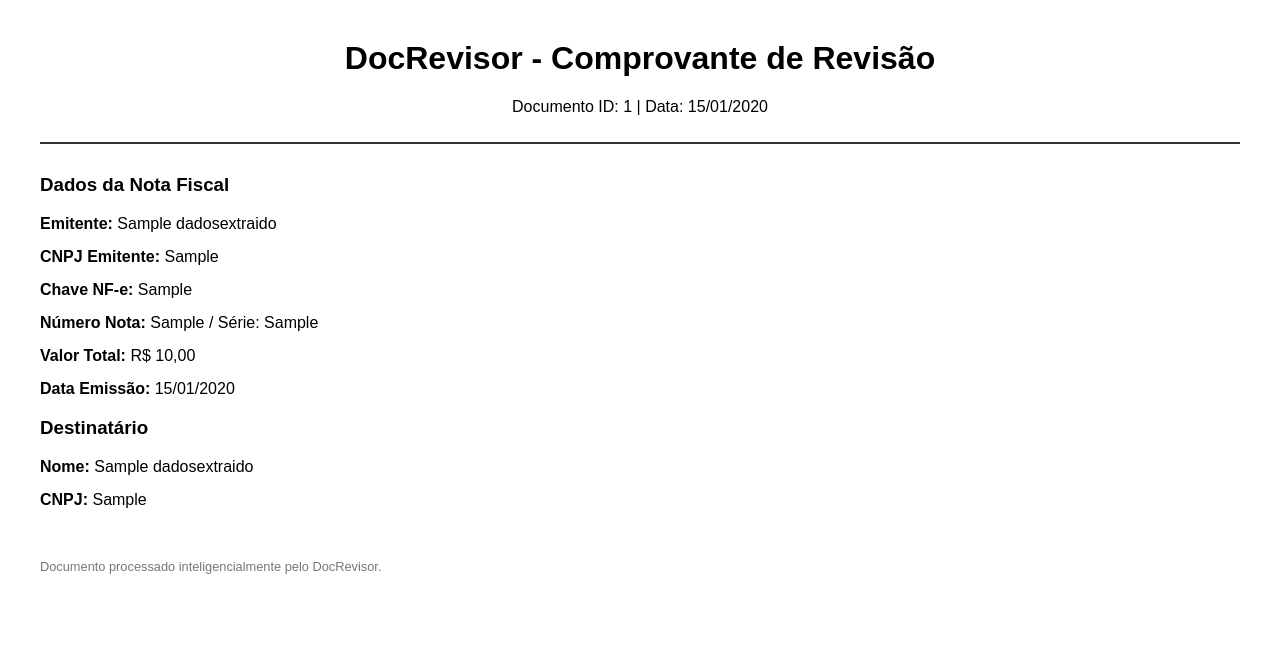
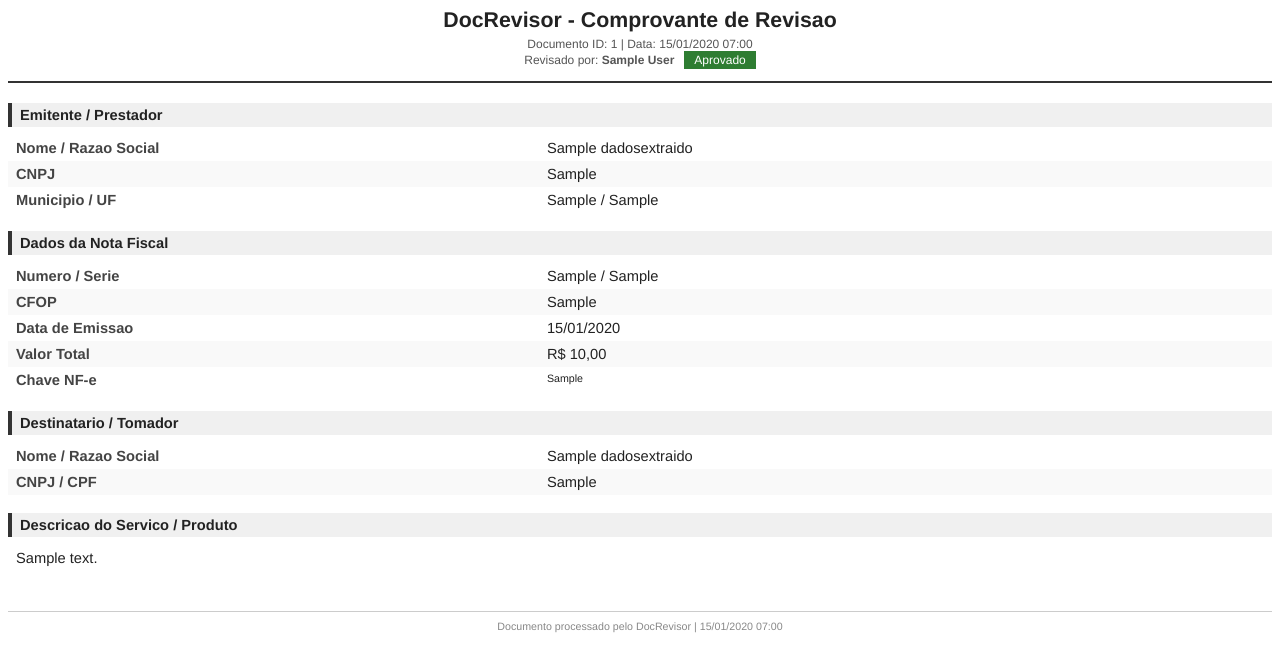
Before and after one commit to driano1221/docrevisor, a Django app: template documentos/templates/documentos/pdf_template.html in a window 1280 px wide. Shown: the top 672 px of the page. Run offline with Django 5.2, Linux system fonts and the light colour scheme; the template is opened without the code that fills it: values that come from a table or form of the project are taken from there, others are empty; tables that the repository leaves empty hold one stand-in row (values such as "Sample post").

Commit message:
Fix PDF encoding, add user name, robust data sanitization and better LLM prompt
PDF fixes:
- Add <meta charset="UTF-8"> to pdf_template.html (prevents garbled chars)
- Switch pisa.CreatePDF to use src= string + encoding='utf-8' (not bytes)
- Replace accented chars in static template text with ASCII-safe equivalents
- Show reviewer name (doc.usuario.get_full_name) and Approved badge in PDF

Data robustness (_sanitizar in views.py):
- CNPJ fields: strip non-digits, truncate to 14 chars (model field limit)
- Chave de acesso: strip non-digits, truncate to 44 chars
- valor_total: handle comma decimal separator, strip formatting, safe Decimal cast
- data_emissao: try multiple date formats (YYYY-MM-DD, DD/MM/YYYY, etc.)
- UF: normalize to 2 uppercase letters
- All text fields: strip whitespace, None -> ''

Improved LLM prompt (llm.py):
- Handles NFS-e, NF-e, CT-e generically (Prestador=emitente, Tomador=destinatario)
- Explicit rules for CNPJ (return only 14 digits), valor_total (float, dot separator)
- Strip markdown code blocks from response before JSON parsing

```diff
--- a/documentos/templates/documentos/pdf_template.html
+++ b/documentos/templates/documentos/pdf_template.html
@@ -1,37 +1,66 @@
 <!DOCTYPE html>
 <html>
 <head>
+    <meta charset="UTF-8"/>
     <style>
-        body { font-family: sans-serif; margin: 40px; }
-        .header { text-align: center; border-bottom: 2px solid #333; padding-bottom: 10px; }
-        .content { margin-top: 30px; }
-        .field { margin-bottom: 15px; }
-        .label { font-weight: bold; }
-        .footer { margin-top: 50px; font-size: 0.8rem; color: #777; }
+        @page { margin: 2cm; }
+        body { font-family: Helvetica, Arial, sans-serif; font-size: 11pt; color: #222; }
+        .header { text-align: center; border-bottom: 2px solid #333; padding-bottom: 12px; margin-bottom: 20px; }
+        .header h1 { font-size: 16pt; margin: 0 0 4px 0; }
+        .header p { margin: 2px 0; font-size: 9pt; color: #555; }
+        .section-title { font-size: 11pt; font-weight: bold; background: #f0f0f0;
+                         padding: 4px 8px; margin: 18px 0 8px 0; border-left: 4px solid #333; }
+        table { width: 100%; border-collapse: collapse; }
+        td { padding: 5px 8px; vertical-align: top; }
+        td.label { font-weight: bold; width: 42%; color: #444; }
+        tr:nth-child(even) { background: #f9f9f9; }
+        .footer { margin-top: 40px; text-align: center; font-size: 8pt; color: #888;
+                  border-top: 1px solid #ccc; padding-top: 8px; }
+        .badge { background: #2e7d32; color: white; padding: 2px 10px; font-size: 9pt; }
     </style>
 </head>
 <body>
     <div class="header">
-        <h1>DocRevisor - Comprovante de Revisão</h1>
-        <p>Documento ID: {{ doc.id }} | Data: {{ doc.data_upload|date:"d/m/Y" }}</p>
+        <h1>DocRevisor - Comprovante de Revisao</h1>
+        <p>Documento ID: {{ doc.id }} | Data: {{ doc.data_upload|date:"d/m/Y H:i" }}</p>
+        <p>Revisado por: <strong>{{ doc.usuario.get_full_name|default:doc.usuario.username }}</strong>
+           &nbsp; <span class="badge">Aprovado</span></p>
     </div>
 
-    <div class="content">
-        <h3>Dados da Nota Fiscal</h3>
-        <div class="field"><span class="label">Emitente:</span> {{ doc.dados.nome_emitente }}</div>
-        <div class="field"><span class="label">CNPJ Emitente:</span> {{ doc.dados.cnpj_emitente }}</div>
-        <div class="field"><span class="label">Chave NF-e:</span> {{ doc.dados.chave_acesso }}</div>
-        <div class="field"><span class="label">Número Nota:</span> {{ doc.dados.numero_nota }} / Série: {{ doc.dados.serie }}</div>
-        <div class="field"><span class="label">Valor Total:</span> R$ {{ doc.dados.valor_total }}</div>
-        <div class="field"><span class="label">Data Emissão:</span> {{ doc.dados.data_emissao|date:"d/m/Y" }}</div>
+    <div class="section-title">Emitente / Prestador</div>
+    <table>
+        <tr><td class="label">Nome / Razao Social</td><td>{{ doc.dados.nome_emitente|default:"-" }}</td></tr>
+        <tr><td class="label">CNPJ</td><td>{{ doc.dados.cnpj_emitente|default:"-" }}</td></tr>
+        <tr><td class="label">Municipio / UF</td>
+            <td>{{ doc.dados.municipio_emitente|default:"-" }}{% if doc.dados.uf_emitente %} / {{ doc.dados.uf_emitente }}{% endif %}</td></tr>
+    </table>
 
-        <h3>Destinatário</h3>
-        <div class="field"><span class="label">Nome:</span> {{ doc.dados.nome_destinatario }}</div>
-        <div class="field"><span class="label">CNPJ:</span> {{ doc.dados.cnpj_destinatario }}</div>
-    </div>
+    <div class="section-title">Dados da Nota Fiscal</div>
+    <table>
+        <tr><td class="label">Numero / Serie</td><td>{{ doc.dados.numero_nota|default:"-" }} / {{ doc.dados.serie|default:"-" }}</td></tr>
+        {% if doc.dados.cfop %}<tr><td class="label">CFOP</td><td>{{ doc.dados.cfop }}</td></tr>{% endif %}
+        <tr><td class="label">Data de Emissao</td><td>{{ doc.dados.data_emissao|date:"d/m/Y"|default:"-" }}</td></tr>
+        <tr><td class="label">Valor Total</td><td>R$ {{ doc.dados.valor_total }}</td></tr>
+        {% if doc.dados.chave_acesso %}
+        <tr><td class="label">Chave NF-e</td><td style="font-size:8pt; word-break:break-all;">{{ doc.dados.chave_acesso }}</td></tr>
+        {% endif %}
+    </table>
+
+    <div class="section-title">Destinatario / Tomador</div>
+    <table>
+        <tr><td class="label">Nome / Razao Social</td><td>{{ doc.dados.nome_destinatario|default:"-" }}</td></tr>
+        <tr><td class="label">CNPJ / CPF</td><td>{{ doc.dados.cnpj_destinatario|default:"-" }}</td></tr>
+    </table>
+
+    {% if doc.dados.descricao_servico %}
+    <div class="section-title">Descricao do Servico / Produto</div>
+    <table>
+        <tr><td>{{ doc.dados.descricao_servico }}</td></tr>
+    </table>
+    {% endif %}
 
     <div class="footer">
-        Documento processado inteligencialmente pelo DocRevisor.
+        Documento processado pelo DocRevisor | {{ doc.data_upload|date:"d/m/Y H:i" }}
     </div>
 </body>
 </html>
```
Also changed, not shown: documentos/views.py (+83 -25 lines), utils/llm.py (+46 -21 lines).
